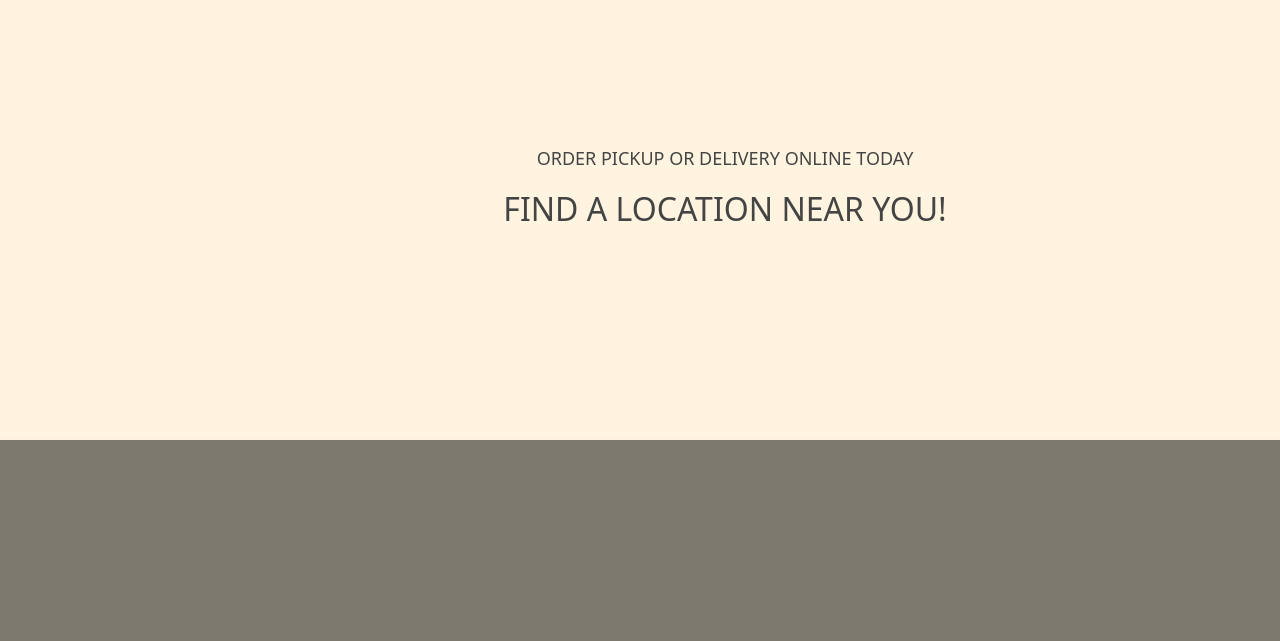
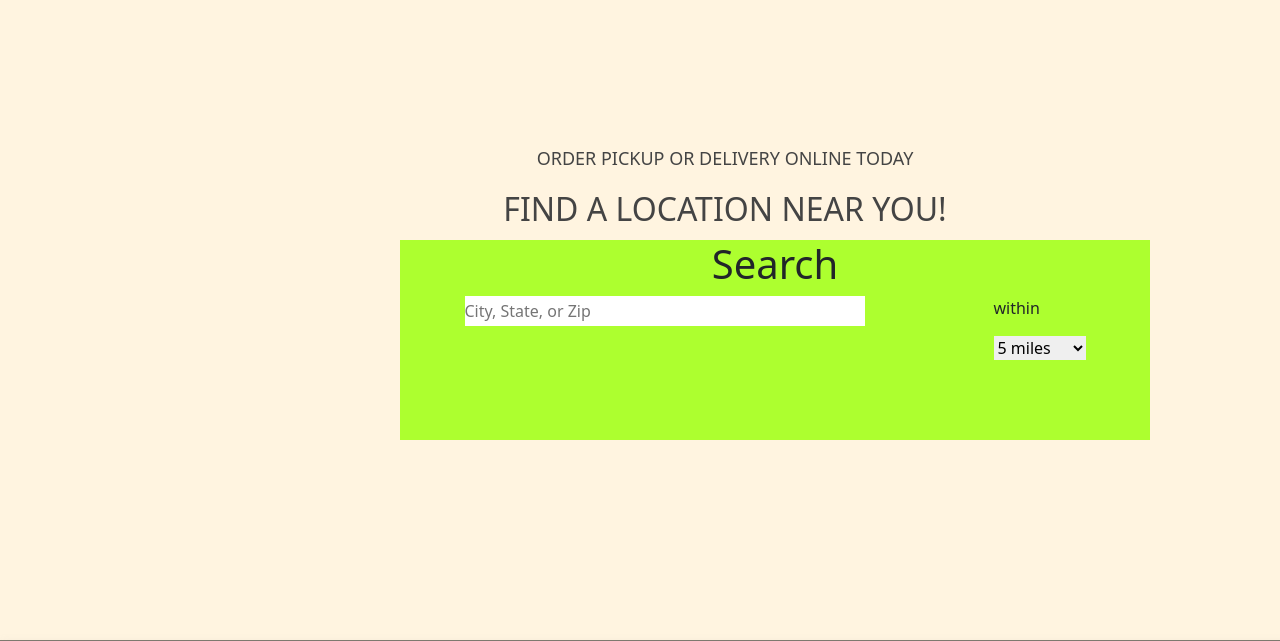
Before and after one commit to zmirzaa/subDelicious, a Flask app: page /dashboard in a window 1280 px wide; the page is wider, and only the part inside the window is pictured. Shown: the part 855-1496 px from the top of that part. Run offline with Flask 2, Linux system fonts and the light colour scheme; the visitor is signed in with stand-in values (Sample User, id 1); data that the repository does not hold is empty.

Commit message:
Minor changes to homepage

```diff
--- a/flask_app/static/css/style.css
+++ b/flask_app/static/css/style.css
@@ -261,6 +261,45 @@
     color: white;
 }
 
+#bottom_text{
+    color: #444;
+    display: flex;
+    justify-content: center;
+    margin-top: 200px;
+    width: 1450px;
+    height: 45px;
+    font-size: large;
+}
+#bottom_text2{
+    color: #444;
+    display: flex;
+    justify-content: center;
+    width: 1450px;
+    height: 50px;
+    font-size: xx-large;
+}
+
+#search_bar_container{
+    margin-left: 400px;
+    width: 750px;
+    height: 200px;
+    background-color: greenyellow;
+}
+.text_search{
+    display: flex;
+    justify-content: center;
+    font-size: x-large;
+}
+.search_bar1{
+    display: flex;
+    justify-content: space-around;
+}
+.search_bar{
+    height: 30px;
+    width: 400px;
+    border-color: #3a71a9;
+}
+
 
 /* BOTTOM BAR */
 
@@ -286,24 +325,6 @@
     opacity: .5;
     object-fit: cover;
     object-position: center;
-}
-
-#bottom_text{
-    color: #444;
-    display: flex;
-    justify-content: center;
-    margin-top: 200px;
-    width: 1450px;
-    height: 45px;
-    font-size: large;
-}
-#bottom_text2{
-    color: #444;
-    display: flex;
-    justify-content: center;
-    width: 1450px;
-    height: 50px;
-    font-size: xx-large;
 }
 
 
--- a/flask_app/templates/dashboard.html
+++ b/flask_app/templates/dashboard.html
@@ -109,6 +109,26 @@
     </div>
 
 
+    <div id="search_bar_container">
+        <div class="text_search">
+            <h1>Search</h1>
+        </div>
+        <div class="search_bar1">
+            <input class="search_bar" type="text" name="city" placeholder="City, State, or Zip">
+            <div class="range_tab">
+                <p>within</p>
+                <select name="miles">
+                    <option>5 miles</option>
+                    <option>25 miles</option>
+                    <option>50 miles</option>
+                    <option>100 miles</option>
+                </select>
+            </div>
+        </div>
+
+        <button class="search_button"></button>
+
+    </div>
 
 
 
```
